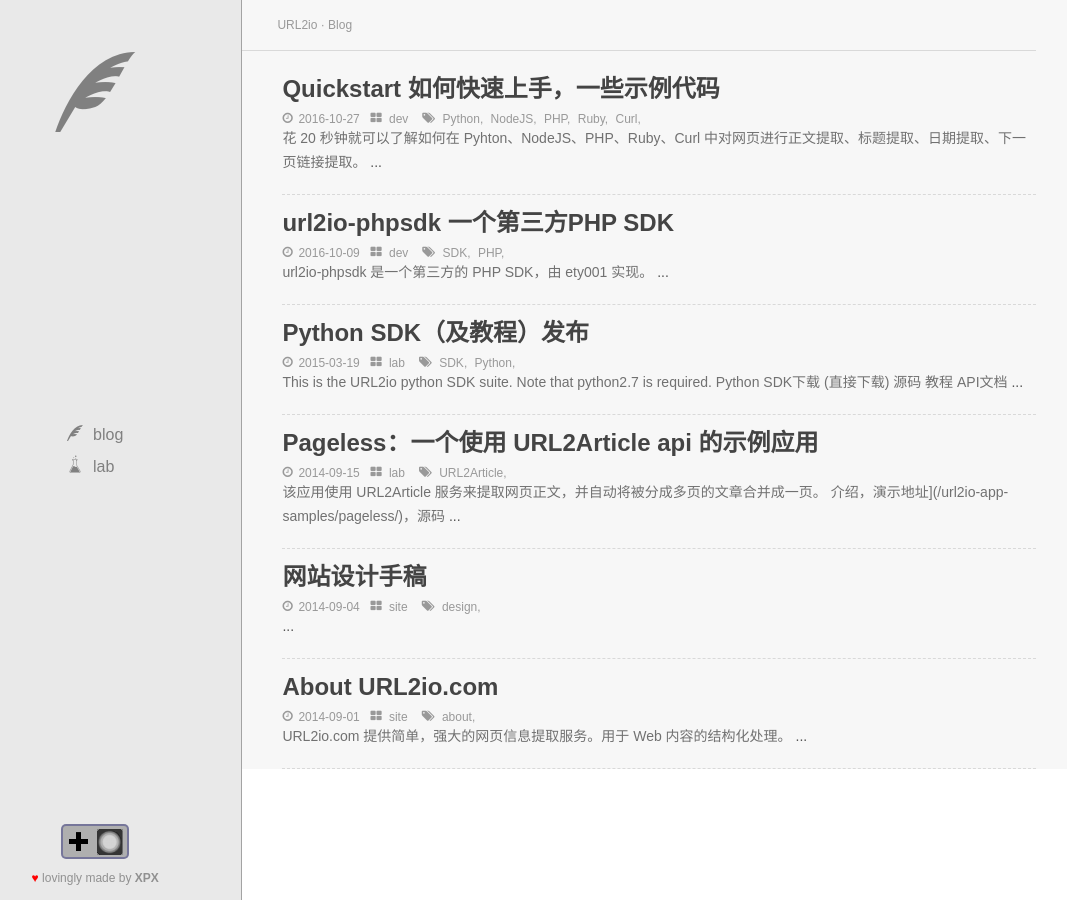
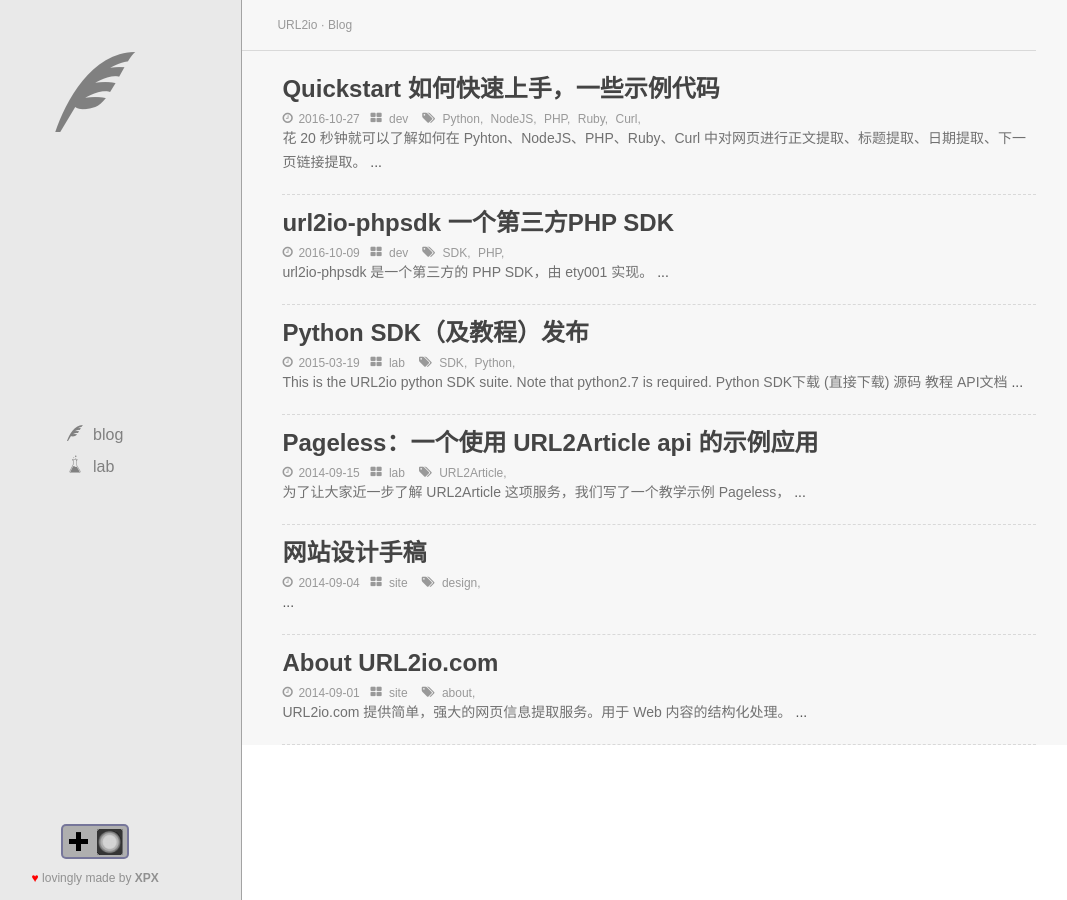
Before and after one commit to url2io/url2io.github.io, a Jekyll site: the page built from index.html, in a window 1280 px wide. Shown: the whole page, without its empty margins (52-1119 px from the left). Built offline with Jekyll 4.4.1, drawn with Linux system fonts in a browser that asks for light colours; Markdown is read by kramdown in place of the engine named in the settings; the list of posts is cut into pages by our own code; comment, search, counter and statistics services are not loaded.

Commit message:
modified post 2014-09-15-pageless.md: 文章内容.

```diff
--- a/_posts/LAB/2014-09-15-pageless.md
+++ b/_posts/LAB/2014-09-15-pageless.md
@@ -11,10 +11,10 @@
 introduction: 该应用使用 URL2Article 服务来提取网页正文，并自动将被分成多页的文章合并成一页。
 ---
 
-该应用使用 URL2Article 服务来提取网页正文，并自动将被分成多页的文章合并成一页。
-
-[介绍](/url2io-app-samples/)，演示地址](/url2io-app-samples/pageless/)，[源码](https://github.com/url2io/url2io-app-samples)
+为了让大家近一步了解 URL2Article 这项服务，我们写了一个教学示例 Pageless，<!--more--> 它使用 URL2Article API 来提取网页正文，并自动将被分成多页的文章合并成一页。效果如下图所示：
 
 ![](https://i.v2ex.co/n87a5I0Ol.png)
 
+> [演示地址](/url2io-app-samples/pageless/)，代码在 [Github: url2io-app-samples](https://github.com/url2io/url2io-app-samples)，[相关示例](/url2io-app-samples/)
+
 <!-- <script type="text/javascript">document.body.contentEditable =true</script> -->
```
